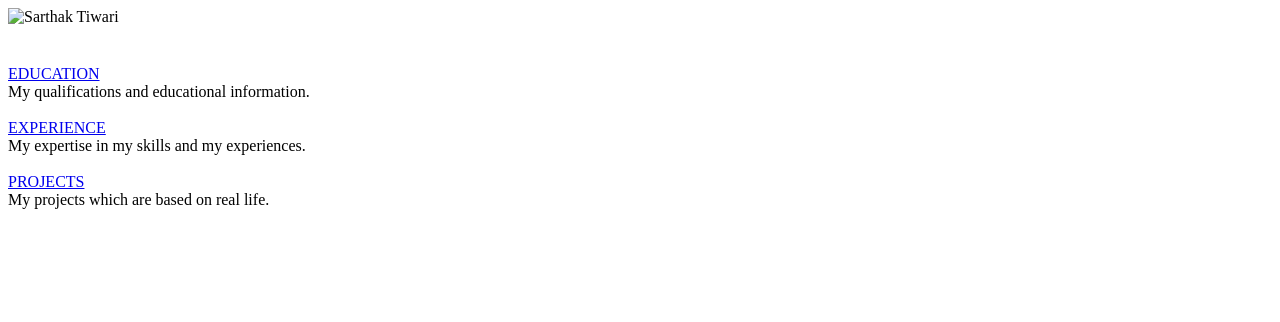
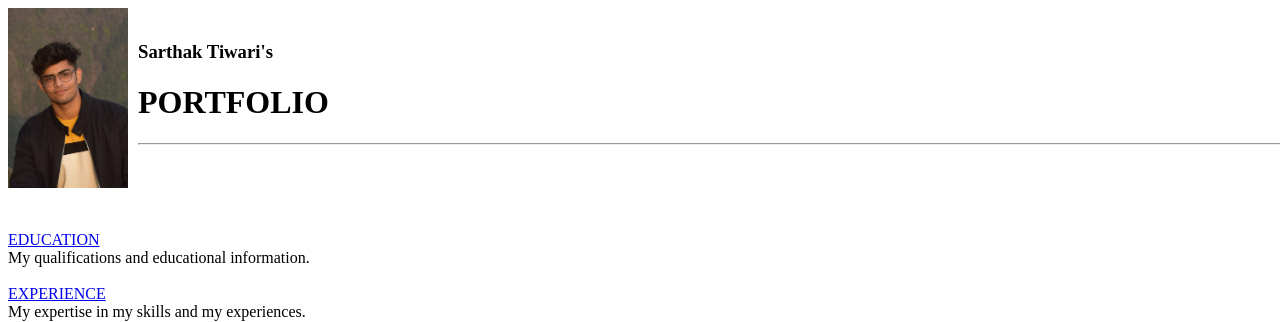
Before and after one commit to Sarthak070103/portfoliosample, a plain HTML site: page index.html in a window 1280 px wide. Shown: the top 322 px of the page. Drawn offline with Linux system fonts and the light colour scheme.

Commit message:
sample 2 portfolio

```diff
--- a/index.html
+++ b/index.html
@@ -9,7 +9,7 @@
 <body>
   <header>
 
-    <img src = "profile/profile.jpg" alt ="Sarthak Tiwari" height="180">
+    <img src = "profile.jpg" alt ="Sarthak Tiwari" height="180">
     <span style="position:relative;left: 130px;top: -170px;">
     <h3>Sarthak Tiwari's</h3>
     <h1> PORTFOLIO</h1>
```
